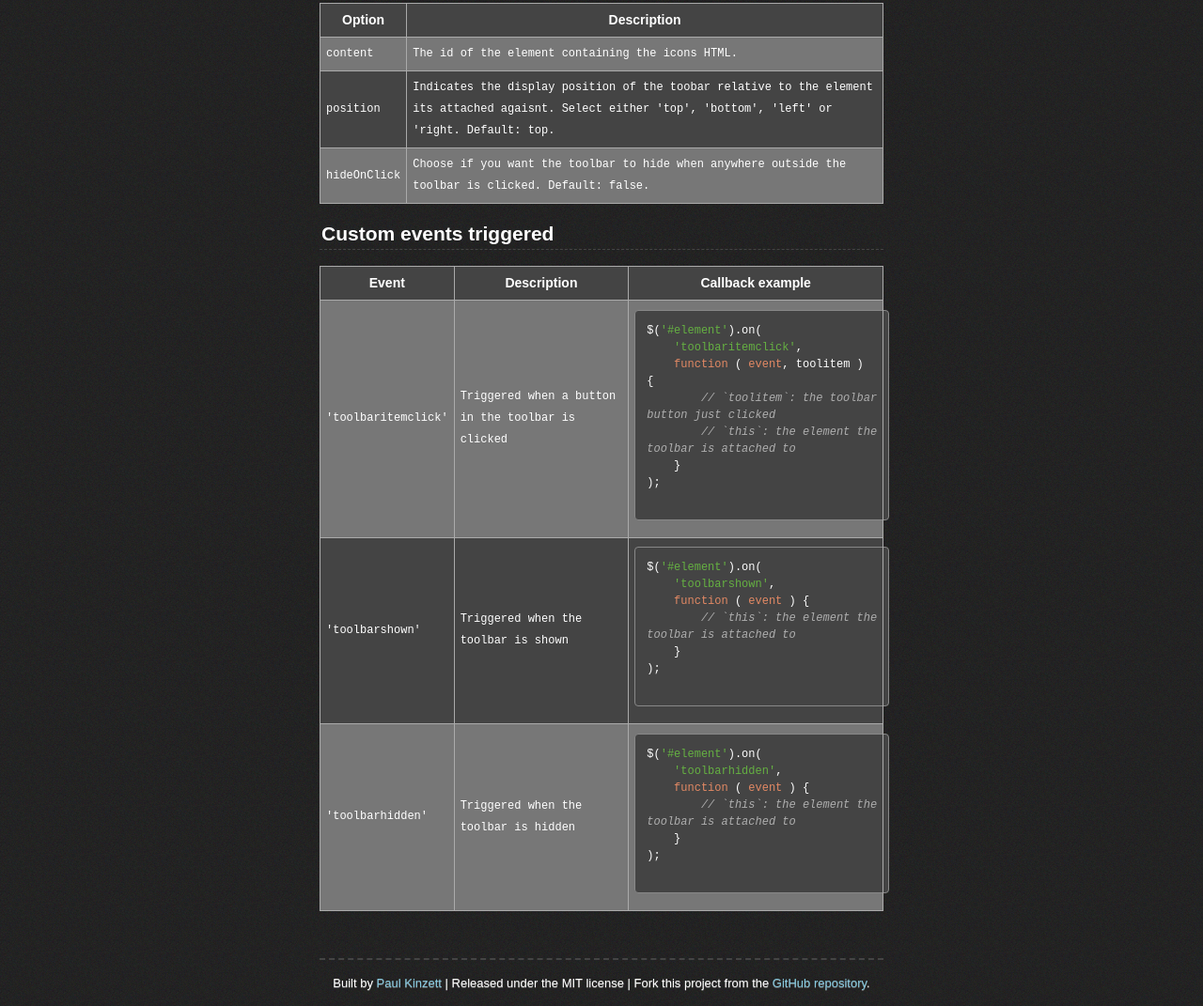
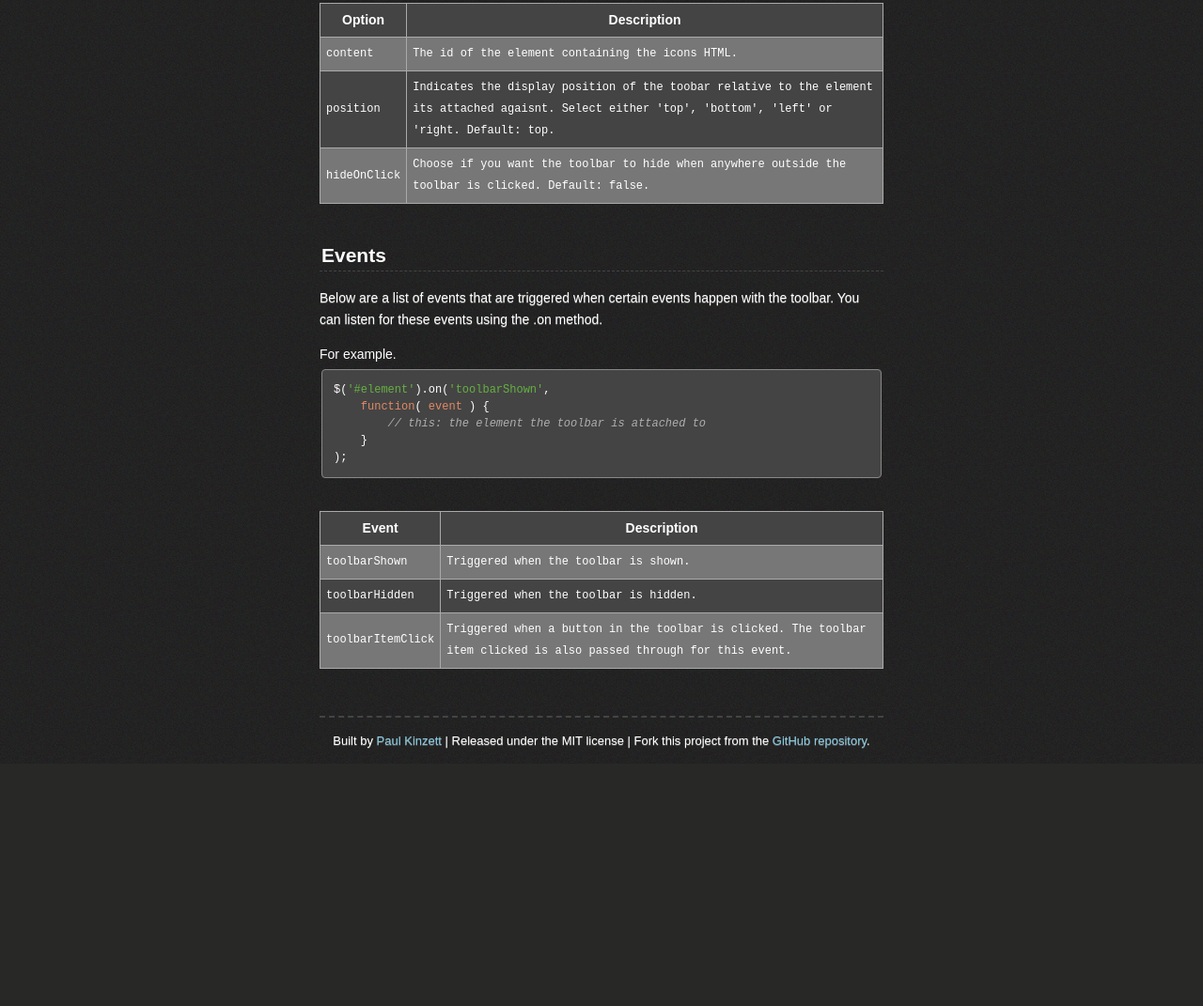
Before and after one commit to paulkinzett/toolbar, a plain HTML site: page documentation/index.html in a window 1280 px wide. Shown: the part 4305-5376 px from the top of the page at 94% size. After the commit the page ends 5118 px from the top, so only its background shows below. Drawn offline with nearby package versions, Linux system fonts and the light colour scheme; a web font is replaced by a local one.

Commit message:
Slight change to event names and tidied up the documentation

```diff
--- a/documentation/index.html
+++ b/documentation/index.html
@@ -25,7 +25,7 @@
 		<link href="css/sunburst.css" rel="stylesheet">
 		<script src="https://ajax.googleapis.com/ajax/libs/jquery/1.8.3/jquery.min.js"></script>
 		<script src="js/prettify.js"></script>
-		<script src="../jquery.toolbar.js"></script>
+		<script src="../jquery.toolbar.min.js"></script>
 
 		<script type="text/javascript">
 			jQuery(document).ready(function($) {
@@ -308,59 +308,38 @@ $('#element').toolbar( options );
 			</tr>
 		</tbody>
 	</table>
+	<br/>
+    <h2>Events</h2>
+    <p>Below are a list of events that are triggered when certain events happen with the toolbar. You can listen for these events using the .on method.</p>
+<span>For example.</span>
+<pre class="prettyprint">
+$('#element').on('toolbarShown',
+    function( event ) {
+        // this: the element the toolbar is attached to
+    }
+);
+</pre>
 
-    <h2>Custom events triggered</h2>
+<br/>
     <table>
         <thead>
             <tr>
                 <th>Event</th>
                 <th>Description</th>
-                <th>Callback example</th>
             </tr>
         </thead>
         <tbody>
             <tr>
-                <td>'toolbaritemclick'</td>
-                <td>Triggered when a button in the toolbar is clicked</td>
-                <td>
-                    <pre class="prettyprint">
-$('#element').on(
-    'toolbaritemclick',
-    function ( event, toolitem ) {
-        // `toolitem`: the toolbar button just clicked
-        // `this`: the element the toolbar is attached to
-    }
-);
-                    </pre>
-                </td>
+                <td>toolbarShown</td>
+                <td>Triggered when the toolbar is shown.</td>
             </tr>
             <tr>
-                <td>'toolbarshown'</td>
-                <td>Triggered when the toolbar is shown</td>
-                <td>
-                    <pre class="prettyprint">
-$('#element').on(
-    'toolbarshown',
-    function ( event ) {
-        // `this`: the element the toolbar is attached to
-    }
-);
-                    </pre>
-                </td>
+                <td>toolbarHidden</td>
+                <td>Triggered when the toolbar is hidden.</td>
             </tr>
             <tr>
-                <td>'toolbarhidden'</td>
-                <td>Triggered when the toolbar is hidden</td>
-                <td>
-                    <pre class="prettyprint">
-$('#element').on(
-    'toolbarhidden',
-    function ( event ) {
-        // `this`: the element the toolbar is attached to
-    }
-);
-                    </pre>
-                </td>
+                <td>toolbarItemClick</td>
+                <td>Triggered when a button in the toolbar is clicked. The toolbar item clicked is also passed through for this event.</td>
             </tr>
         </tbody>
     </table>
```
Also changed, not shown: jquery.toolbar.js, jquery.toolbar.min.js.
